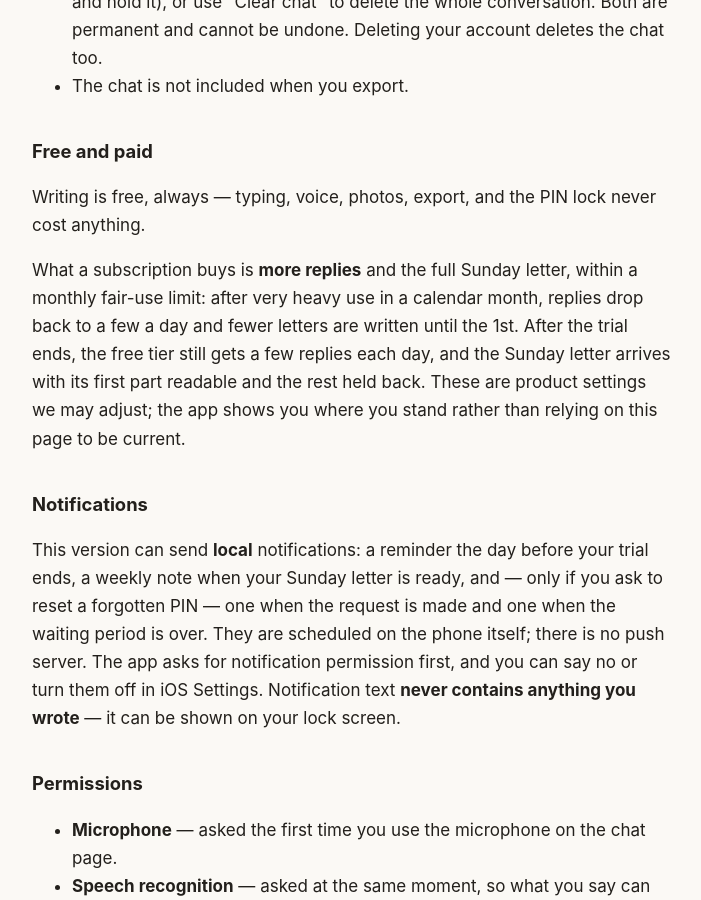
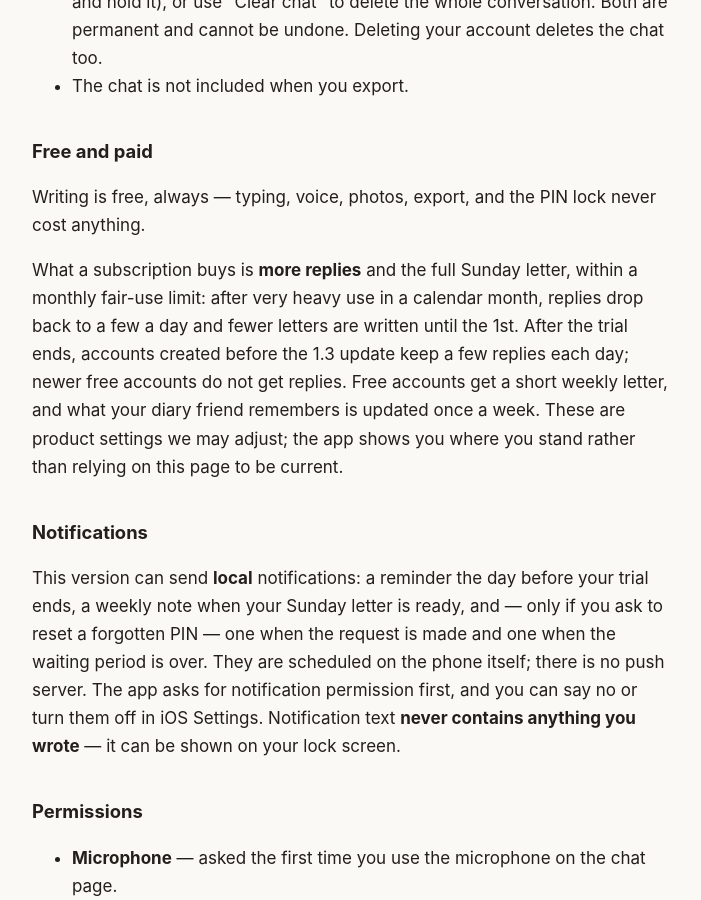
Before and after one commit to danielchen720-ui/twilight-diary-legal, a Jekyll site: the page built from privacy/index.md, in a window 1280 px wide and 900 px high, scrolled down 6401 px. Shown: the whole window, without its empty margins (288-989 px from the left). Built offline with Jekyll 4.4.1, drawn with Linux system fonts in a browser that asks for light colours; some of the changed text lies outside the part shown.

Commit message:
隐私政策：付费结构 B 上线后免费档那段换成源（docs/privacy-policy-1.1.md，Q268 那句）+ Last updated 2026-10-02
线上 09-25 版写着「试用后免费档每天还有几条、来信后面几段藏着」，10-02 部署 B 之后对新账号是假的。
只改 privacy/index.md 这两处，正文与主仓库源逐字相同。

Co-Authored-By: Claude Opus 5.5 <noreply@anthropic.com>

```diff
--- a/privacy/index.md
+++ b/privacy/index.md
@@ -198,9 +198,9 @@ never cost anything.
 
 What a subscription buys is **more replies** and the full Sunday letter, within a
 monthly fair-use limit: after very heavy use in a calendar month, replies drop
-back to a few a day and fewer letters are written until the 1st. After
-the trial ends, the free tier still gets a few replies each day, and the Sunday
-letter arrives with its first part readable and the rest held back. These are
+back to a few a day and fewer letters are written until the 1st. After the trial ends, accounts created before the 1.3 update keep a few replies
+each day; newer free accounts do not get replies. Free accounts get a short
+weekly letter, and what your diary friend remembers is updated once a week. These are
 product settings we may adjust; the app shows you where you stand rather than
 relying on this page to be current.
 
```
Also changed, not shown: other parts of privacy/index.md (+1 -1 lines).
